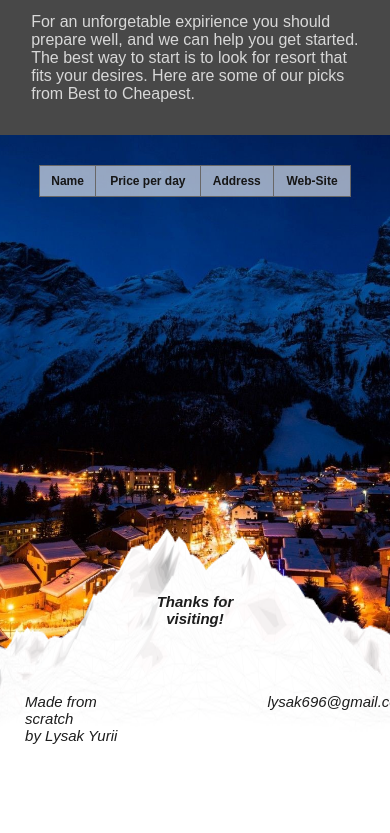
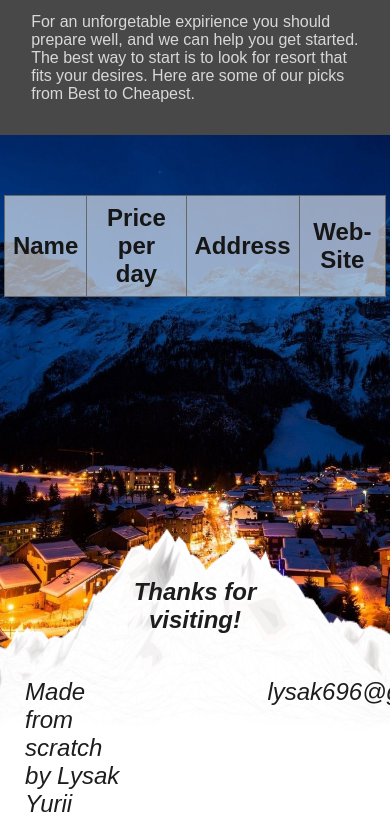
Before and after one commit to REtangler/landing-site, a plain HTML site: page index.html in a window 390 px wide. Shown: the part 2919-3752 px from the top of the page. Before the commit the page ends 3663 px from the top, so only its background shows below. Drawn offline with Linux system fonts and the light colour scheme; no server answers.

Commit message:
adaptation_footer_table

```diff
--- a/css/style.css
+++ b/css/style.css
@@ -408,4 +408,28 @@ tr:hover {
     width: 450px;
     height: auto;
   }
+
+
+  table {
+    width: 98%;
+    margin-left: 1%;
+    top: 60px;
+  }
+
+  th {
+    font-size: 24px;
+    border-width: 1px;
+    padding: 8px;
+  }
+
+  td {
+    font-size: 20px;
+    border-width: 1px;
+    padding: 8px;
+  }
+
+  .foot {
+    font-size: 24px;
+    transform: translateY(-15px);
+  }
 }
--- a/index.html
+++ b/index.html
@@ -98,15 +98,15 @@ High concentrations of ski resorts are located in the Alps, western and eastern
 
 
     <footer id="footer" class="container rows">
-        <div class="col_l">
+        <div class="col_l foot">
             Made from scratch<br>by Lysak Yurii
         </div>
 
-        <div class="col_m">
+        <div class="col_m foot">
             Thanks for visiting!
         </div>
 
-        <div class="col_r">
+        <div class="col_r foot">
             lysak696@gmail.com
         </div>
     </footer>
```
